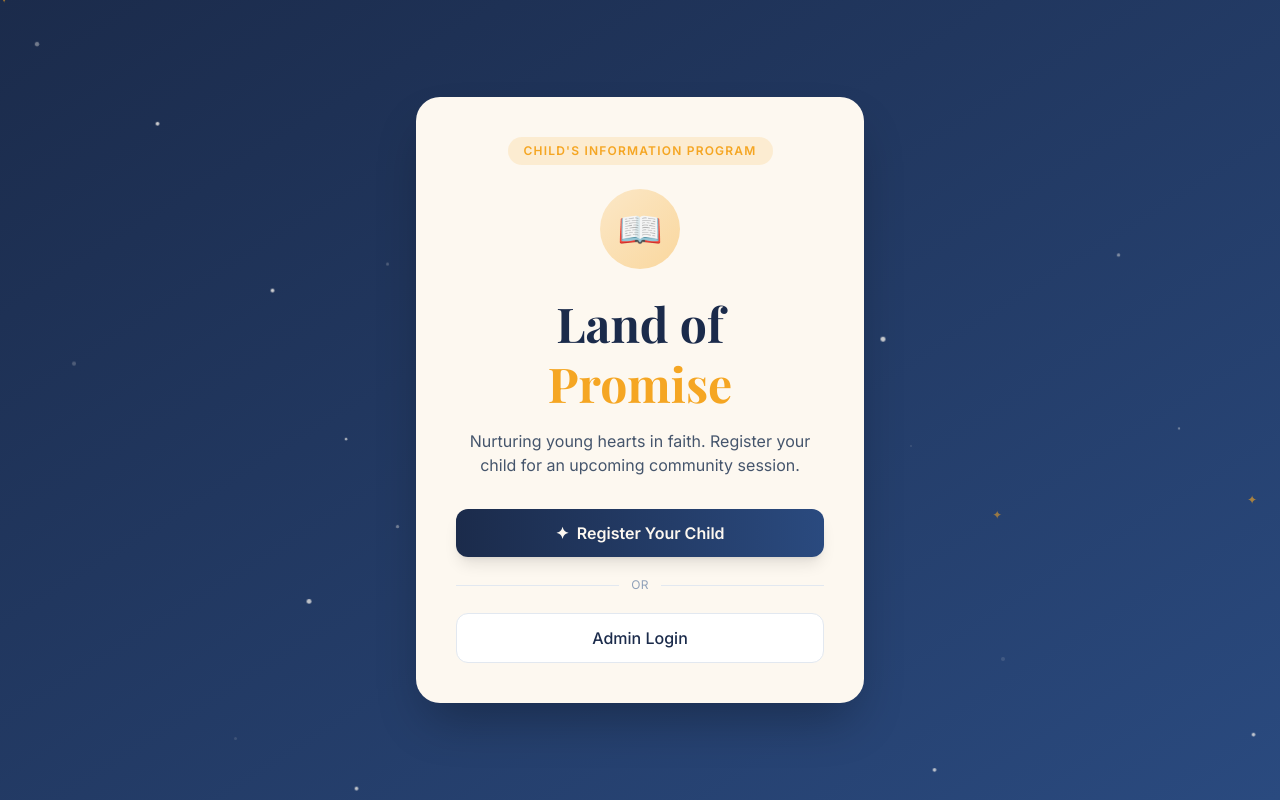
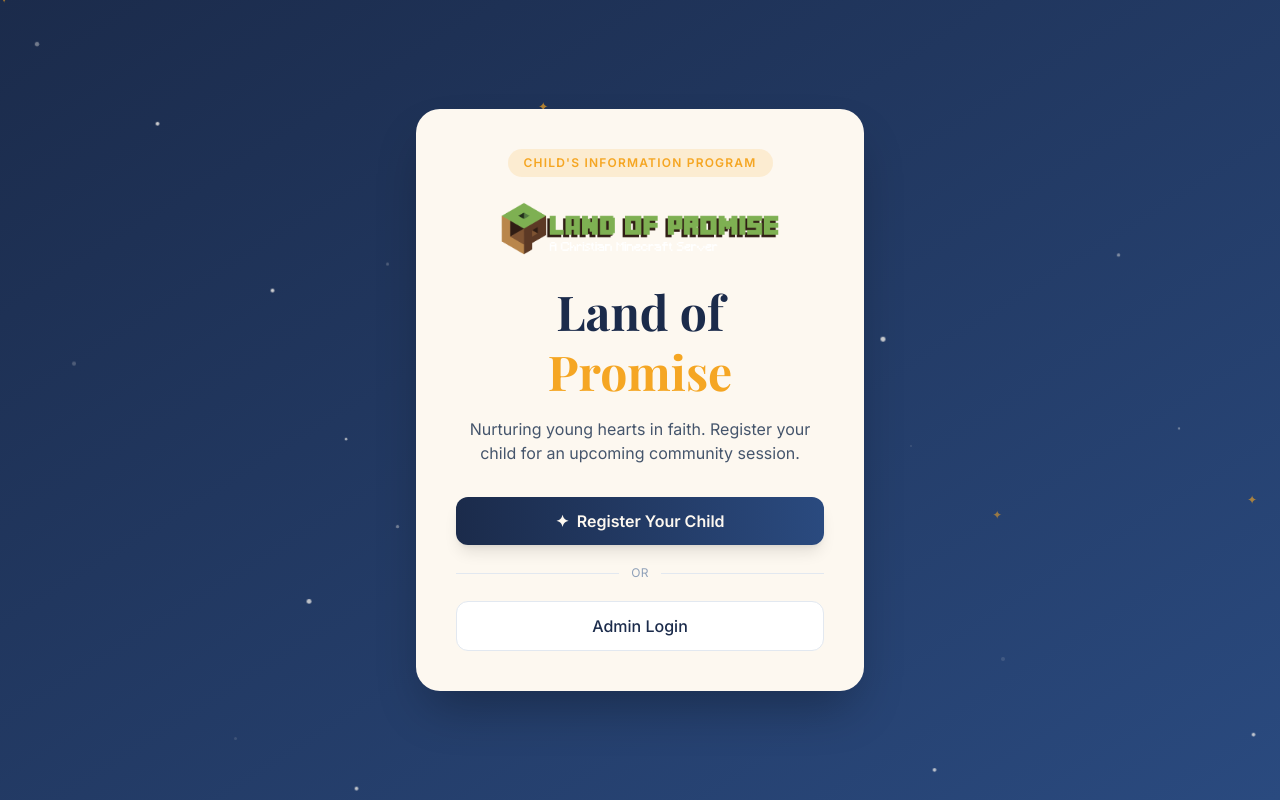
Before and after one commit to gregteo06101968/landofpromise, a Next.js app: page / in a window 1280 px wide. Built offline with nearby package versions, Linux system fonts and the light colour scheme.

Commit message:
Replace landing page icon badge with Land of Promise logo

```diff
--- a/src/app/page.tsx
+++ b/src/app/page.tsx
@@ -1,3 +1,4 @@
+import Image from "next/image";
 import Link from "next/link";
 import { SkyBackground } from "@/components/SkyBackground";
 import { LandingCard } from "@/components/LandingCard";
@@ -10,9 +11,14 @@ export default function Home() {
           Child&apos;s Information Program
         </span>
 
-        <div className="mb-6 flex h-20 w-20 items-center justify-center rounded-full bg-gradient-to-br from-gold/20 to-gold/40 text-4xl">
-          📖
-        </div>
+        <Image
+          src="/logo.png"
+          alt="Land of Promise"
+          width={6000}
+          height={1173}
+          className="mb-6 h-auto w-64 max-w-full sm:w-72"
+          priority
+        />
 
         <h1 className="font-display text-4xl font-bold leading-tight sm:text-5xl">
           <span className="block text-navy-deep">Land of</span>
```
Also changed, not shown: public/logo.png (added).
